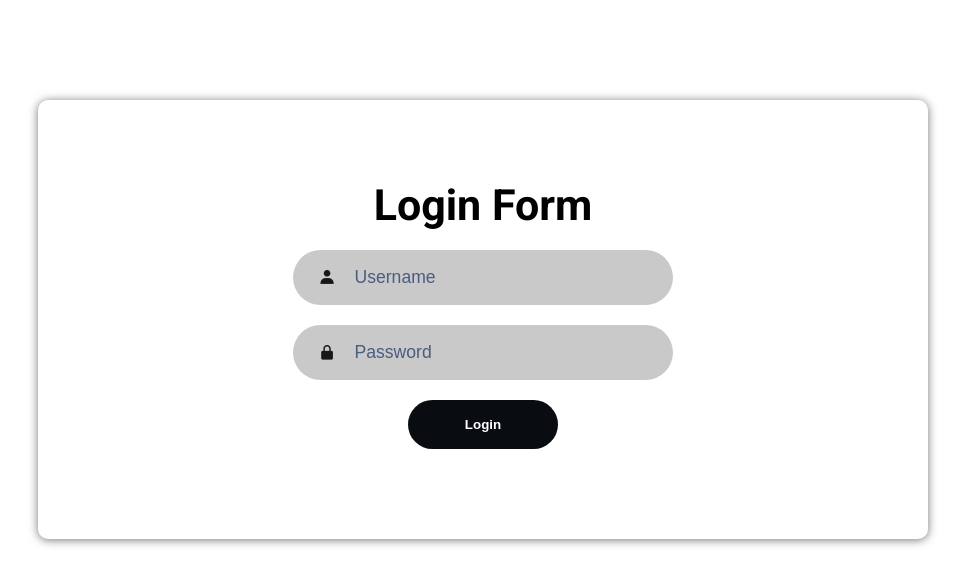
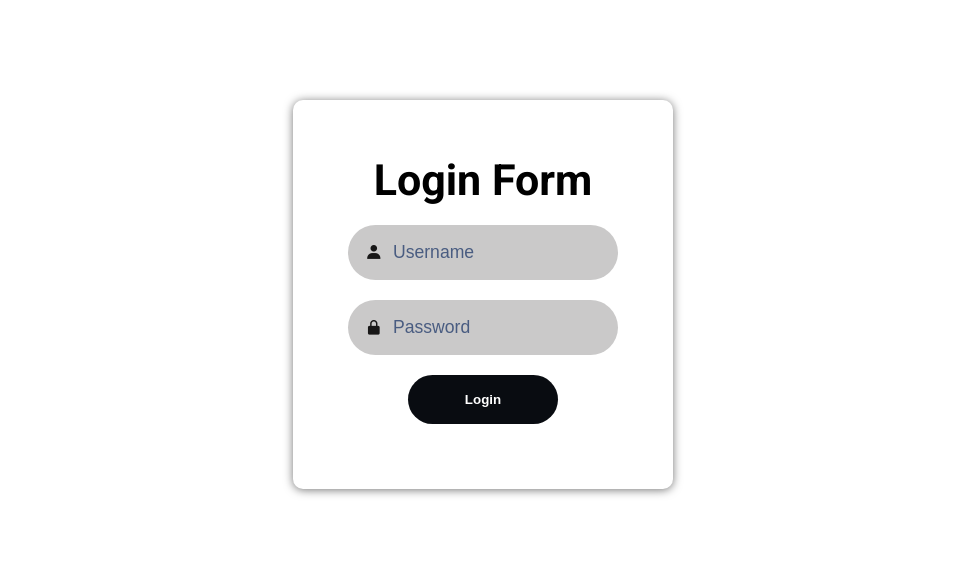
Before and after one commit to chrstncleofas/Point-Sale-System-Web, a Django app: template Django/backend/app/templates/app/base.html in a window 1280 px wide. Shown: the top 585 px of the page, without its empty margins (157-1122 px from the left). Run offline with Django 3.2, Linux system fonts and the light colour scheme; the template is opened without the code that fills it, so the values that code supplies are empty.

Commit message:
NO_TICKET - Fix design

```diff
--- a/Django/backend/app/static/css/style.css
+++ b/Django/backend/app/static/css/style.css
@@ -16,14 +16,14 @@ body{
 }
 
 #loginform{
-    max-width: 890px;
+    max-width: 380px;
     margin: auto;
 }
 
 .container{
     margin-top: 100px;
     box-shadow: var(--shadow);
-    padding: 80px;
+    padding: 35px;
     border-radius: 10px;
 }
 
@@ -32,11 +32,7 @@ form{
     align-items: center;
     flex-direction: column;
     justify-content: center;
-    padding: 0 5rem;
-    overflow: hidden;
-    grid-column: 1/2;
-    grid-row: 1/2;
-    transition: 0.2s 0.7s ease-in-out;
+    padding: 20px;
 }
 
 form.sign-in-form{
--- a/Django/backend/app/urls.py
+++ b/Django/backend/app/urls.py
@@ -6,8 +6,9 @@ urlpatterns = [
     # Frontend API for Inventory
     url(r'^inventory$',views.inventoryApiRequest),
     url(r'^inventory/([0-9]+)$',views.inventoryApiRequest),
+
     # Frontend API for Transaction
-    path('login_page', views.login_page, name='login_page'),
+    path('', views.login_page, name='login_page'),
     path('logout/', views.logout_view, name='logout'),
     path('dashboard', views.dashboard, name='dashboard'),
 ]
```
